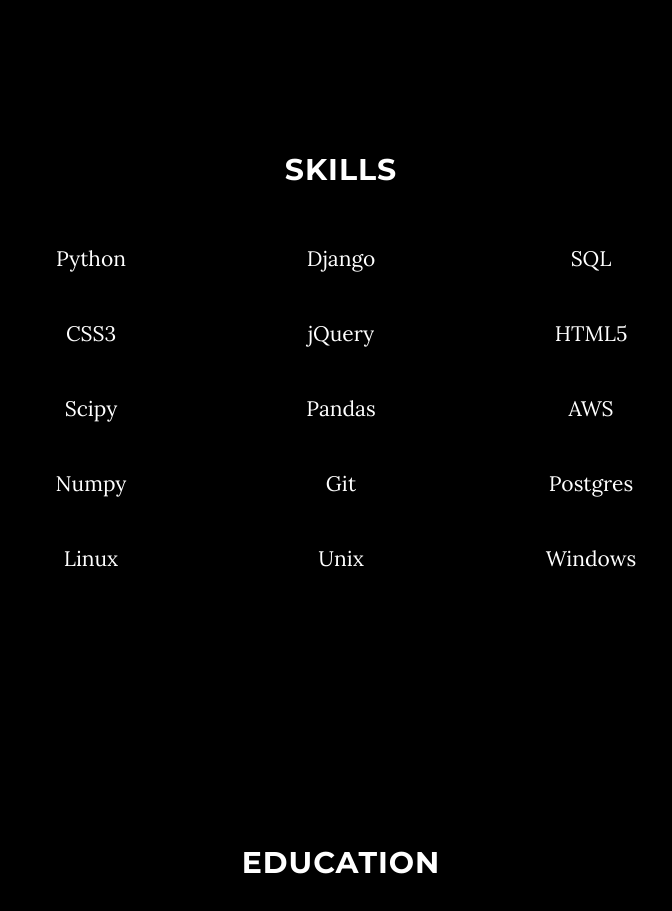
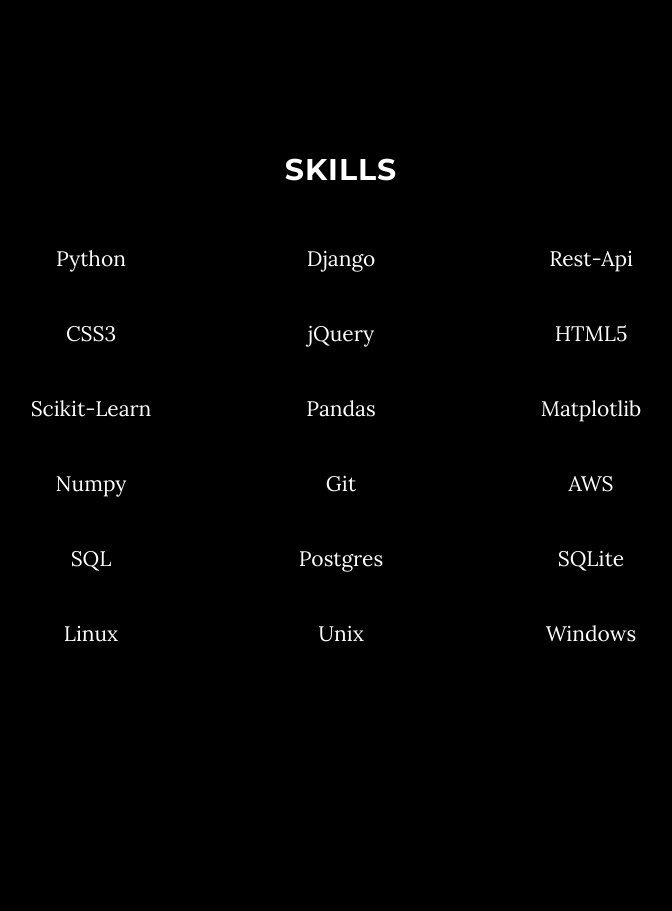
Before and after one commit to lancekrogers/blog-package, a Django app: page /resume/ in a window 1280 px wide. Shown: the part 1760-2671 px from the top of the page, without its empty margins (299-971 px from the left). Run offline with Django 3.2, Linux system fonts and the light colour scheme; some libraries are stand-ins or nearby versions.

Commit message:
update resume

```diff
--- a/blog_package/portfolio/templates/portfolio/resume.html
+++ b/blog_package/portfolio/templates/portfolio/resume.html
@@ -144,7 +144,7 @@
                     <tr>
                         <td>Python</td>
                         <td>Django</td>
-                        <td>SQL</td>
+                        <td>Rest-Api</td>
                     </tr>
                     <tr>
                         <td>CSS3</td>
@@ -152,14 +152,19 @@
                         <td>HTML5</td>
                     </tr>
                     <tr>
-                        <td>Scipy</td>
+                        <td>Scikit-Learn</td>
                         <td>Pandas</td>
-                        <td>AWS</td>
+                        <td>Matplotlib</td>
                     </tr>
                     <tr>
                         <td>Numpy</td>
                         <td>Git</td>
+                        <td>AWS</td>
+                    </tr>
+                    <tr>
+                        <td>SQL</td>
                         <td>Postgres</td>
+                        <td>SQLite</td>
                     </tr>
                     <tr>
                         <td>Linux</td>
```
